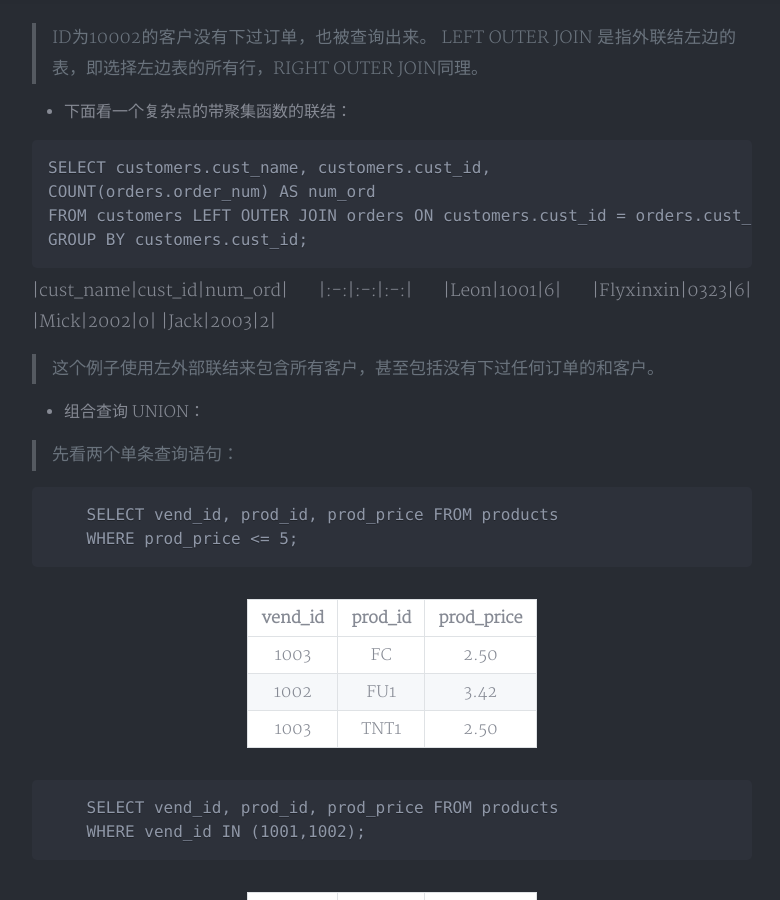
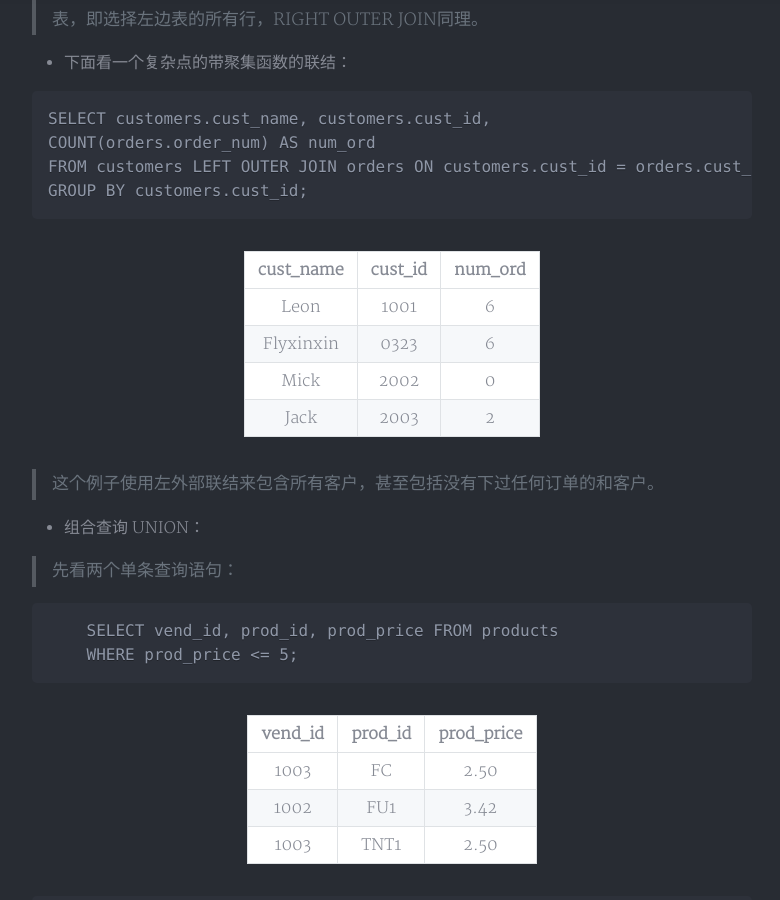
Before and after one commit to Coder-Leon/Coder-Leon.github.io, a Jekyll site: the page built from _posts/2018-05-22-mysql_notes.md, in a window 1280 px wide and 900 px high, scrolled down 5663 px. Shown: the whole window, without its empty margins (248-1028 px from the left). Built offline with Jekyll 4.4.1, drawn with Linux system fonts in a browser that asks for light colours; nearby versions of some CDN libraries; comment, search, counter and statistics services are not loaded; a style sheet for code colours, icons or effects is not loaded; some of the changed text lies outside the part shown.

````diff
--- a/_posts/2018-05-22-mysql_notes.md
+++ b/_posts/2018-05-22-mysql_notes.md
@@ -62,7 +62,7 @@ tags: 数据库
 
 - MySQL中的 NOT 只支持对 IN, BETWEEN 和 EXISTS 取反，这是和其他 DBMS 支持对各种条件取反的差异所在。
 
-- 通配符 % 除了 代表给定位置的一个或多个字符外，还可以代表0个字符。
+- 通配符 % 除了代表给定位置的一个或多个字符外，还可以代表0个字符。
 
 - 通配符 _ 代表一个字符。
 
@@ -94,7 +94,7 @@ tags: 数据库
 > COUNT( column ) 对特定列具有值的行进行计数，会忽略 NULL
 > MAX( ) 、 MIN( ) 与 SUM( )都会忽略对列值 NULL 的计算，虽然好像忽略不忽略不影响结果。
 
-- AVG( ) 可与 DISTINCT 联合使用：\
+- AVG( ) 可与 DISTINCT 联合使用：
 
 ```SQL
     SELECT AVG(DISTINCT prod_price) AS avg_price FROM products;
@@ -218,6 +218,7 @@ COUNT(orders.order_num) AS num_ord
 FROM customers LEFT OUTER JOIN orders ON customers.cust_id = orders.cust_id
 GROUP BY customers.cust_id;
 ```
+
 |cust_name|cust_id|num_ord|
 |:-:|:-:|:-:|
 |Leon|1001|6|
````
Also changed, not shown: other parts of _posts/2018-05-22-mysql_notes.md (+1 -1 lines).
